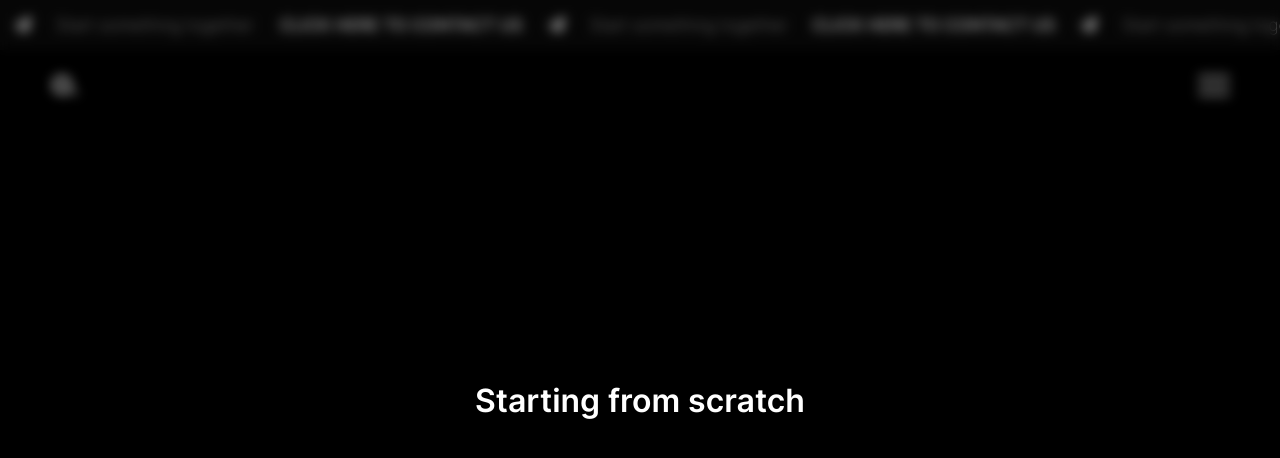
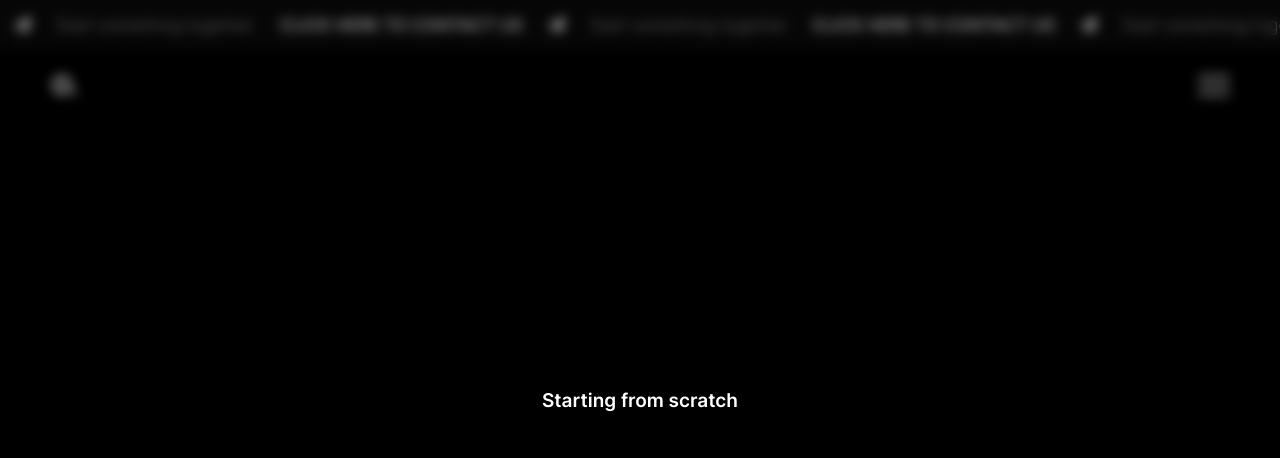
Before and after one commit to olmoscodes/o., an Angular app: page / in a window 1280 px wide. Shown: the top 458 px of the page. Built offline with nearby package versions, Linux system fonts and the light colour scheme.

Commit message:
font-size correction

```diff
--- a/src/styles.scss
+++ b/src/styles.scss
@@ -15,11 +15,11 @@ body {
     position: fixed;
     z-index: 99999;
     background-color: rgba(0, 0, 0, 0.448);
-    height: 100vh;
+    height: 100%;
     width: 100vw;
     backdrop-filter: blur(6px);
     color: white;
-    font-size: 2rem;
+    font-size: 19px;
 }
 
 // Fonts
```
